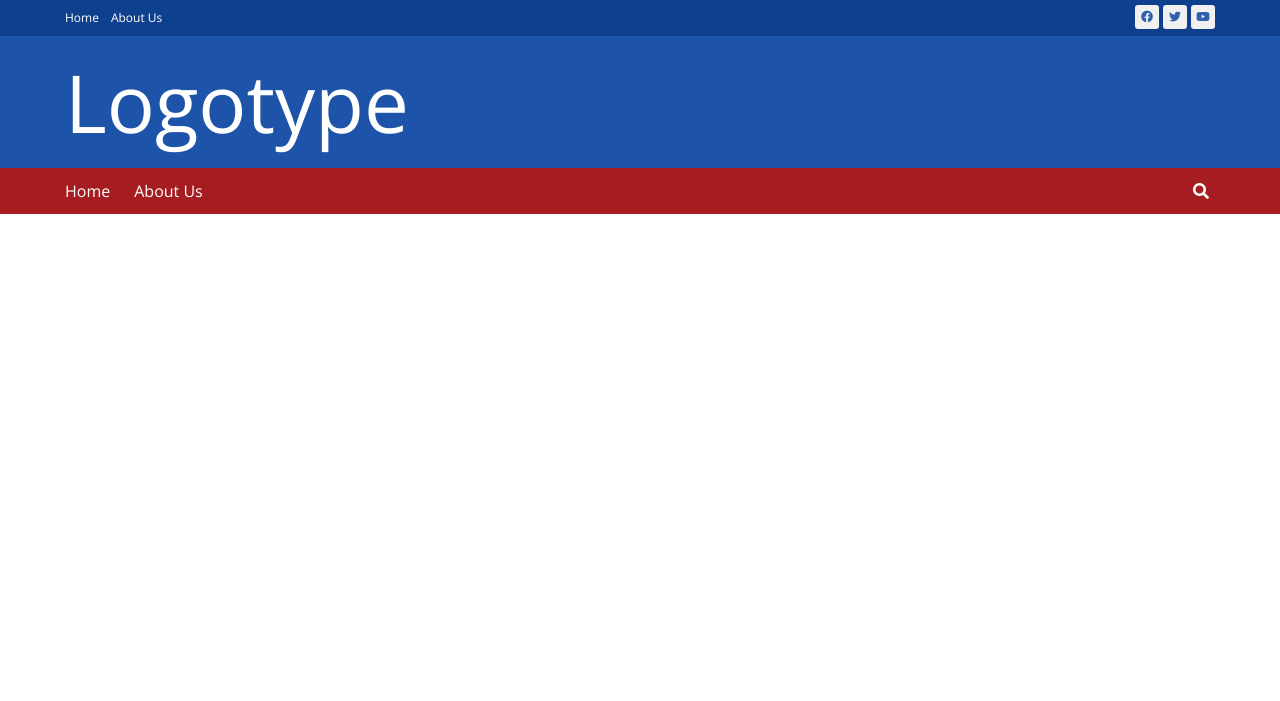
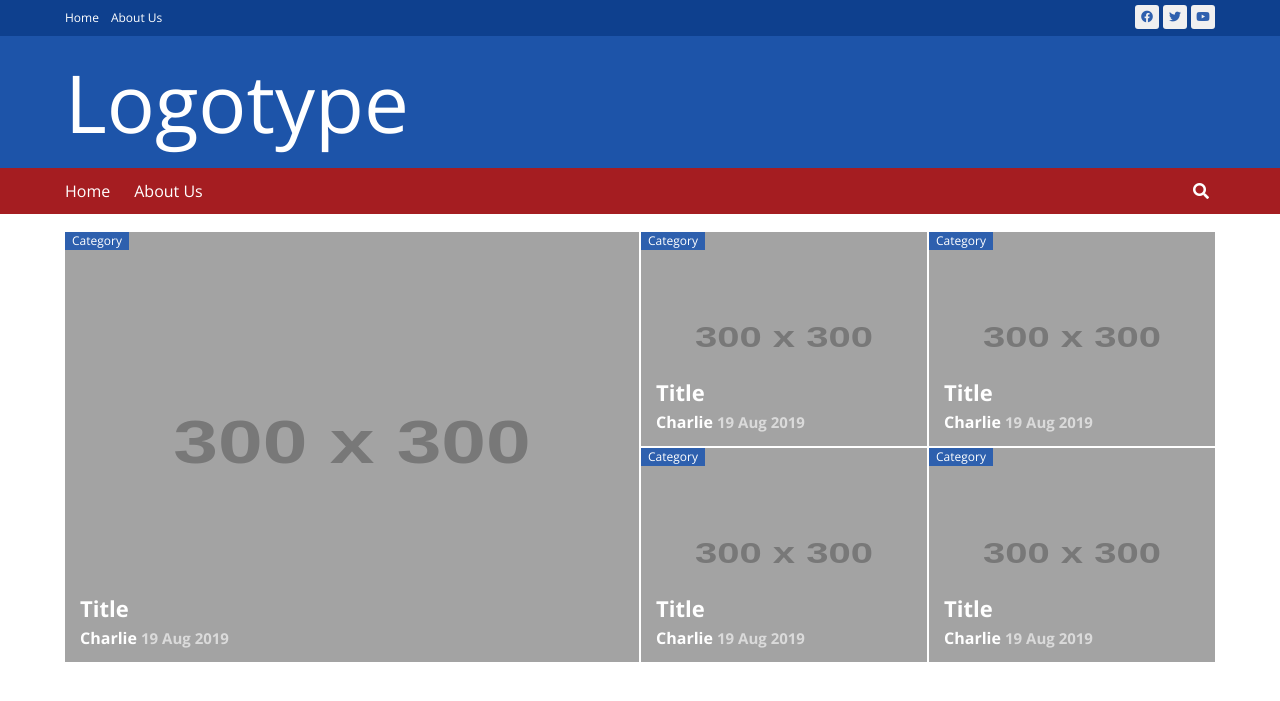
Before and after one commit to kaptn3/effective-garbanzo, a Jekyll site: the page built from index.html, in a window 1280 px wide. Shown: the top 701 px of the page. Built offline with Jekyll 4.4.1, drawn with Linux system fonts in a browser that asks for light colours.

Commit message:
feat: add post-grid section

```diff
--- /dev/null
+++ b/_data/data.yml
@@ -0,0 +1,30 @@
+- title: 'Title'
+  url: '#'
+  image: 'https://via.placeholder.com/300.png'
+  category: 'category'
+  date: '2019-08-19'
+  author: Charlie
+- title: 'Title'
+  url: '#'
+  image: 'https://via.placeholder.com/300.png'
+  category: 'category'
+  date: '2019-08-19'
+  author: Charlie
+- title: 'Title'
+  url: '#'
+  image: 'https://via.placeholder.com/300.png'
+  category: 'category'
+  date: '2019-08-19'
+  author: Charlie
+- title: 'Title'
+  url: '#'
+  image: 'https://via.placeholder.com/300.png'
+  category: 'category'
+  date: '2019-08-19'
+  author: Charlie
+- title: 'Title'
+  url: '#'
+  image: 'https://via.placeholder.com/300.png'
+  category: 'category'
+  date: '2019-08-19'
+  author: Charlie
--- /dev/null
+++ b/_includes/post/post-1.html
@@ -0,0 +1,13 @@
+<div class="post post-image">
+  <a class="post-image__cat" href="/{{ post.category }}">{{ post.category | capitalize }}</a>
+  <img class="post-image__img" src="{{ post.image }}" alt="{{ post.title }}">
+  <div class="post-image__bottom">
+    <a class="post-image__title" href="{{ post.url}}">{{ post.title }}</a>
+    <span>
+      {{ post.author }}
+    </span>
+    <span class="post-image__date">
+      {{ post.date | date_to_string }}
+    </span>
+  </div>
+</div>
--- a/_layouts/default.html
+++ b/_layouts/default.html
@@ -3,6 +3,8 @@
   {% include head.html %}
   <body>
     {% include header.html %}
-    {{ content }}
+    <div class="container">
+      {{ content }}
+    </div>
   </body>
 </html>
--- /dev/null
+++ b/_sass/components/post/_post-grid.scss
@@ -0,0 +1,44 @@
+.post-grid {
+  display: grid;
+  grid-gap: 2px;
+  grid-template-columns: repeat(4, 1fr);
+  grid-template-rows: repeat(2, 1fr);
+  grid-template-areas:
+    "first first second third"
+    "first first fourth fifth";
+
+  & > div {
+    &:nth-child(1) {
+      grid-area: first;
+      height: 430px;
+    }
+
+    &:nth-child(2) {
+      grid-area: second;
+    }
+
+    &:nth-child(3) {
+      grid-area: third;
+    }
+
+    &:nth-child(4) {
+      grid-area: fourth;
+    }
+
+    &:nth-child(5) {
+      grid-area: fifth;
+    }
+  }
+}
+
+@media (max-width: 767px) {
+  .post-grid {
+    display: block;
+
+    & > div,
+    & > div:nth-child(1) {
+      height: 200px;
+      margin-bottom: 2px;
+    }
+  }
+}
--- /dev/null
+++ b/_sass/components/post/_post-image.scss
@@ -0,0 +1,72 @@
+.post-image {
+  position: relative;
+  overflow: hidden;
+  color: #fff;
+
+  &__img,
+  &::after {
+    position: absolute;
+    top: 0;
+    bottom: 0;
+    left: 0;
+    right: 0;
+    width: 100%;
+    height: 100%;
+  }
+
+  &__img {
+    transition: .2s transform;
+    z-index: -2;
+  }
+
+  &::after {
+    content: '';
+    display: block;
+    z-index: -1;
+    background: rgba(0, 0,0, .2);
+  }
+
+  &:hover,
+  &:focus {
+    .post-image__img {
+      transform: scale(1.1);
+    }
+  }
+
+  &__cat {
+    position: absolute;
+    top: 0;
+    left: 0;
+    background-color: var(--second);
+    font-size: 12px;
+    padding: 2px 7px;
+    display: block;
+    transition: .2s background-color;
+
+    &:hover,
+    &:focus {
+      color: inherit;
+      background-color: var(--base);
+    }
+  }
+
+  &__bottom {
+    position: absolute;
+    bottom: 0;
+    left: 0;
+    font-weight: 700;
+    padding: 15px;
+  }
+
+  &__title {
+    font-size: 22px;
+    display: block;
+    line-height: 1.4;
+    margin-bottom: 5px;
+  }
+
+  &__date {
+    font-size: 15px;
+    opacity: .6;
+  }
+}
--- a/_sass/layouts/_header.scss
+++ b/_sass/layouts/_header.scss
@@ -1,5 +1,6 @@
 .header {
   color: #fff;
+  margin-bottom: 18px;
 
   &__top {
     background-color: var(--third);
--- a/_sass/main.scss
+++ b/_sass/main.scss
@@ -11,3 +11,6 @@
 
 @import 'components/top-menu',
         'components/bottom-menu';
+
+@import 'components/post/post-image',
+        'components/post/post-grid';
--- a/index.html
+++ b/index.html
@@ -2,3 +2,9 @@
 title: Home page
 layout: default
 ---
+
+<div class="post-grid">
+  {% for post in site.data.data %}
+    {% include post/post-1.html %}
+  {% endfor %}
+</div>
```
